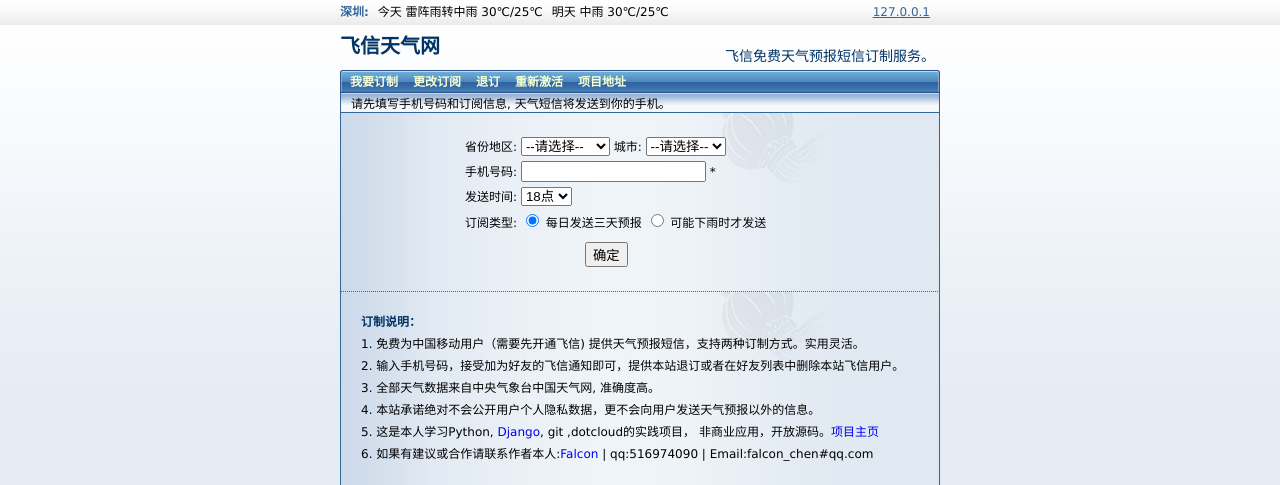
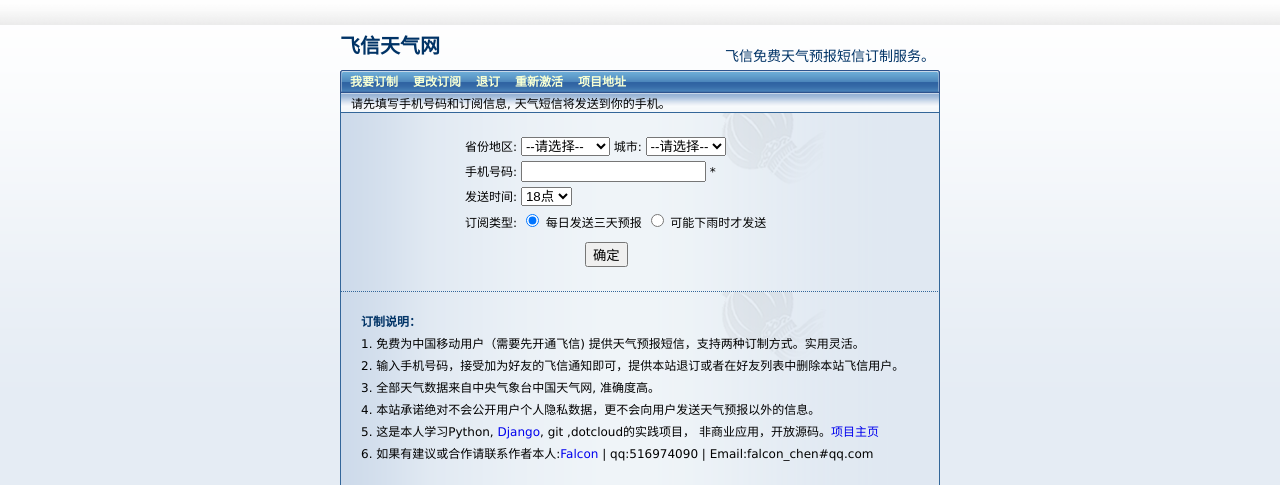
Before and after one commit to falconchen/FetionWether, a Django app: page /weather/ in a window 1280 px wide. Shown: the top 485 px of the page. Run offline with Django 3.2, Linux system fonts and the light colour scheme; parts of the project's set-up code (start-up, migrations or seed data) failed here and were passed over; some libraries are stand-ins or nearby versions.

Commit message:
city weather bar trash clean

```diff
--- a/hello/weather/templates/base.html
+++ b/hello/weather/templates/base.html
@@ -24,10 +24,10 @@ ul,li {margin:0;padding:0}
 
 <div id="forecast">
     <ul>
-        <li class="cast" id="location">深圳:</li>
-        <li class="cast" id="today_cast">今天 雷阵雨转中雨 30℃/25℃</li>
-        <li class="cast" id="tomorrow_cast">明天 中雨 30℃/25℃ <li>
-        <li class="cast" id="ip_address">127.0.0.1<li>
+        <li class="cast" id="location"></li>
+        <li class="cast" id="today_cast"></li>
+        <li class="cast" id="tomorrow_cast"><li>
+        <li class="cast" id="ip_address"><li>
     </ul>
 </div>
 
```
